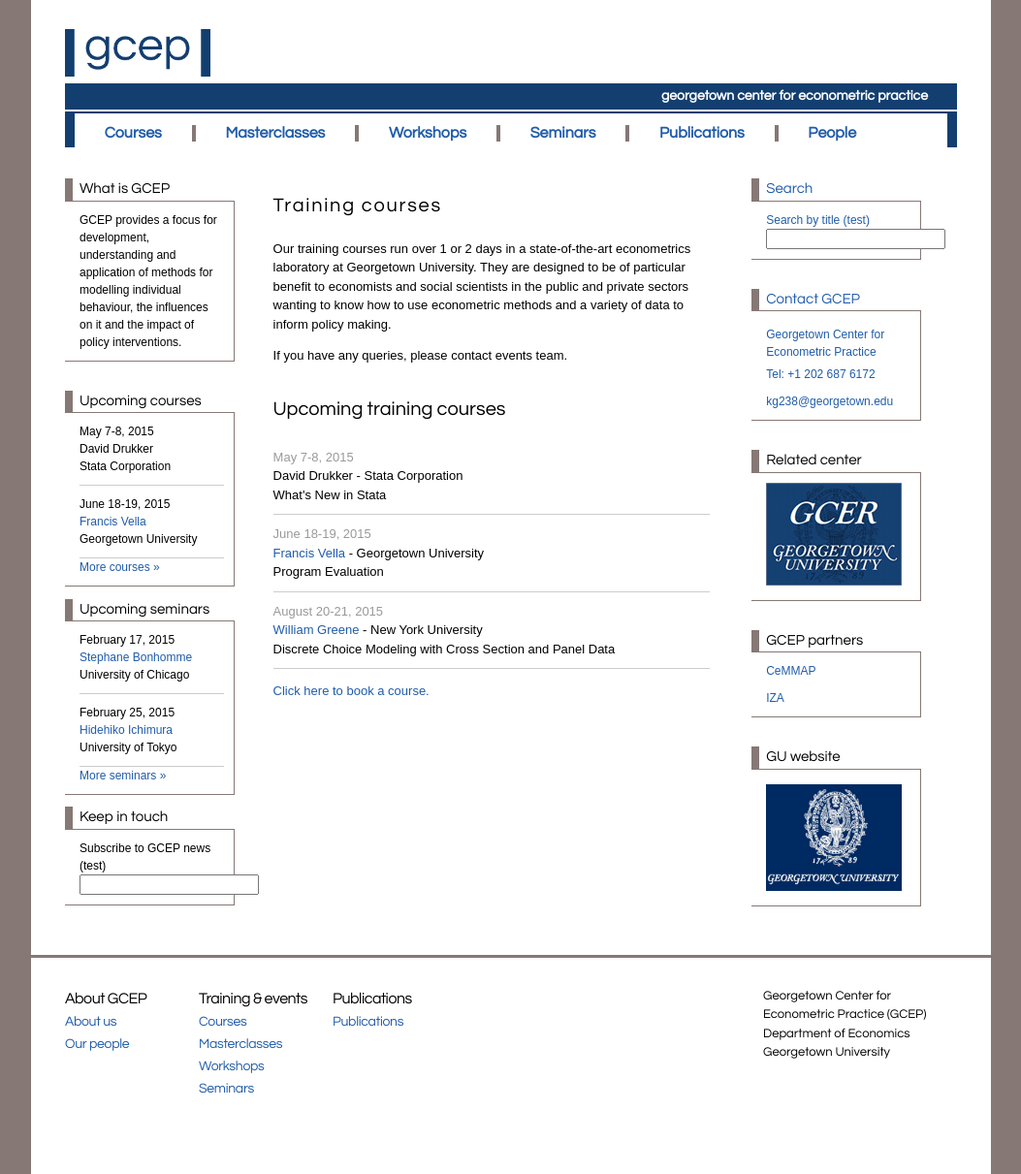
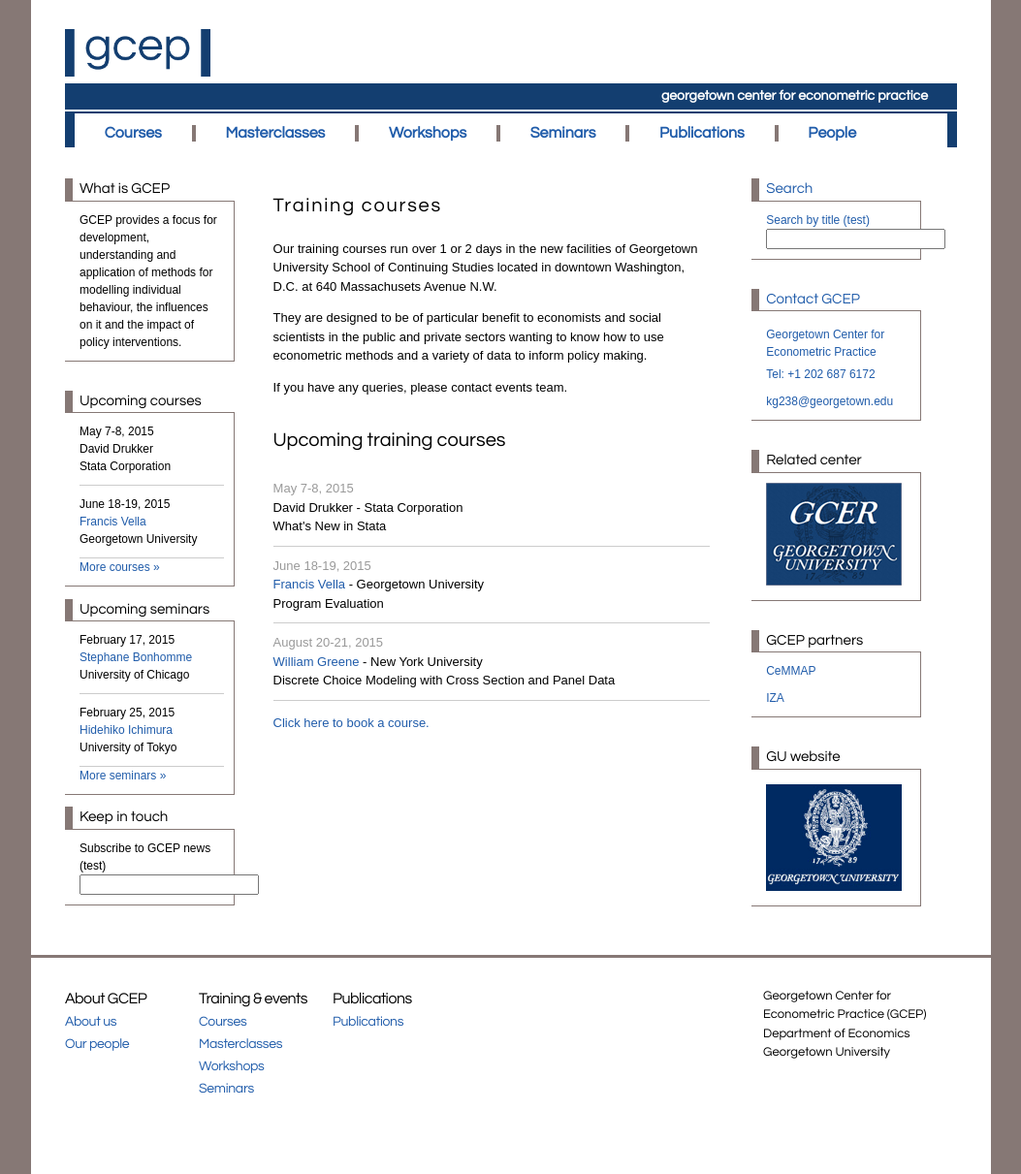
Before and after one commit to georgetown-econ/gcep, a Jekyll site: the page built from courses.html, in a window 1280 px wide. Shown: the whole page at 97% size, without its empty margins (113-1166 px from the left). Built offline with Jekyll 4.4.1, drawn with Linux system fonts in a browser that asks for light colours.

Commit message:
changed hover color of main navigation to orange and changed description on courses page

```diff
--- a/assets/css/gcep.css
+++ b/assets/css/gcep.css
@@ -145,9 +145,7 @@
 }
 
 .site-nav ul li a:hover {
-  border-bottom-color: #b9d9ec !important;
-  background: #b9d9ec;
-  color: #000;
+  color: #F27300;
 }
 
 /* Site footer */
--- a/courses.html
+++ b/courses.html
@@ -8,7 +8,8 @@
   <div class="content">
     <div class="section">
       <h1 class="main-page-title">Training courses</h1>
-      <p>Our training courses run over 1 or 2 days in a state-of-the-art econometrics laboratory at Georgetown University. They are designed to be of particular benefit to economists and social scientists in the public and private sectors wanting to know how to use econometric methods and a variety of data to inform policy making.</p>
+      <p>Our training courses run over 1 or 2 days in the new facilities of Georgetown University School of Continuing Studies located in downtown Washington, D.C. at 640 Massachusets Avenue N.W. </p>
+      <p>They are designed to be of particular benefit to economists and social scientists in the public and private sectors wanting to know how to use econometric methods and a variety of data to inform policy making.</p>
 
       <p>If you have any queries, please contact events team.</p>
 
```
